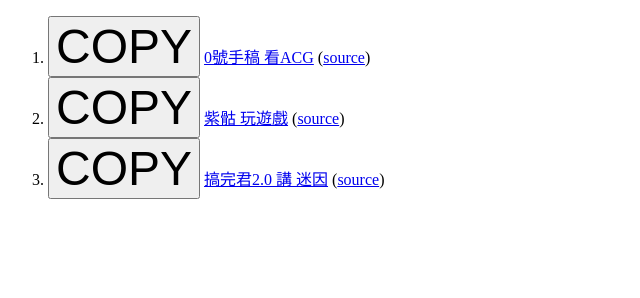
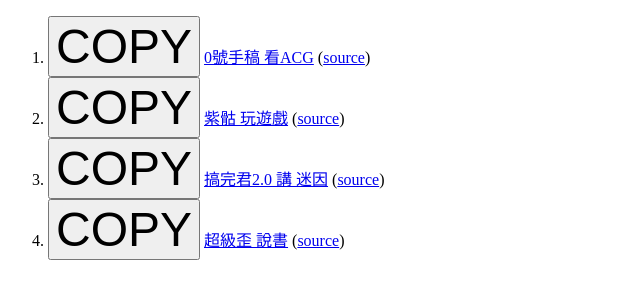
Before and after one commit to democwise2016/action-UT-Podcast-202404, a plain HTML site: page index.html in a window 1280 px wide. Shown: the whole page, without its empty margins (0-640 px from the left). Drawn offline with Linux system fonts and the light colour scheme.

Commit message:
Deploying to gh-pages from @ democwise2016/action-UT-Podcast-202404@264a4de0129492896573a0220e1fbdbc31bf4753 🚀

```diff
--- a/index.html
+++ b/index.html
@@ -33,6 +33,11 @@
       <button type="button" style="font-size: 3rem" onclick="copyPlainString('https://democwise2016.github.io/action-UT-Podcast-202404/GWjun2.0-ch_UCwYTuoLZaII23xxAGV2zqcA.rss');this.style.color='red';">COPY</button>
       <a href="https://democwise2016.github.io/action-UT-Podcast-202404/GWjun2.0-ch_UCwYTuoLZaII23xxAGV2zqcA.rss" target="_blank">搞完君2.0 講 迷因</a>
       (<a href="https://www.youtube.com/channel/UCwYTuoLZaII23xxAGV2zqcA" target="_blank">source</a>)
+    </li>
+<li>
+      <button type="button" style="font-size: 3rem" onclick="copyPlainString('https://democwise2016.github.io/action-UT-Podcast-202404/superycinema-ch_UCAM7yIYvZGYLJR6z6RqLlNw.rss');this.style.color='red';">COPY</button>
+      <a href="https://democwise2016.github.io/action-UT-Podcast-202404/superycinema-ch_UCAM7yIYvZGYLJR6z6RqLlNw.rss" target="_blank">超級歪 說書</a>
+      (<a href="https://www.youtube.com/channel/UCAM7yIYvZGYLJR6z6RqLlNw" target="_blank">source</a>)
     </li></ol>
 </body>
 </html>
```
